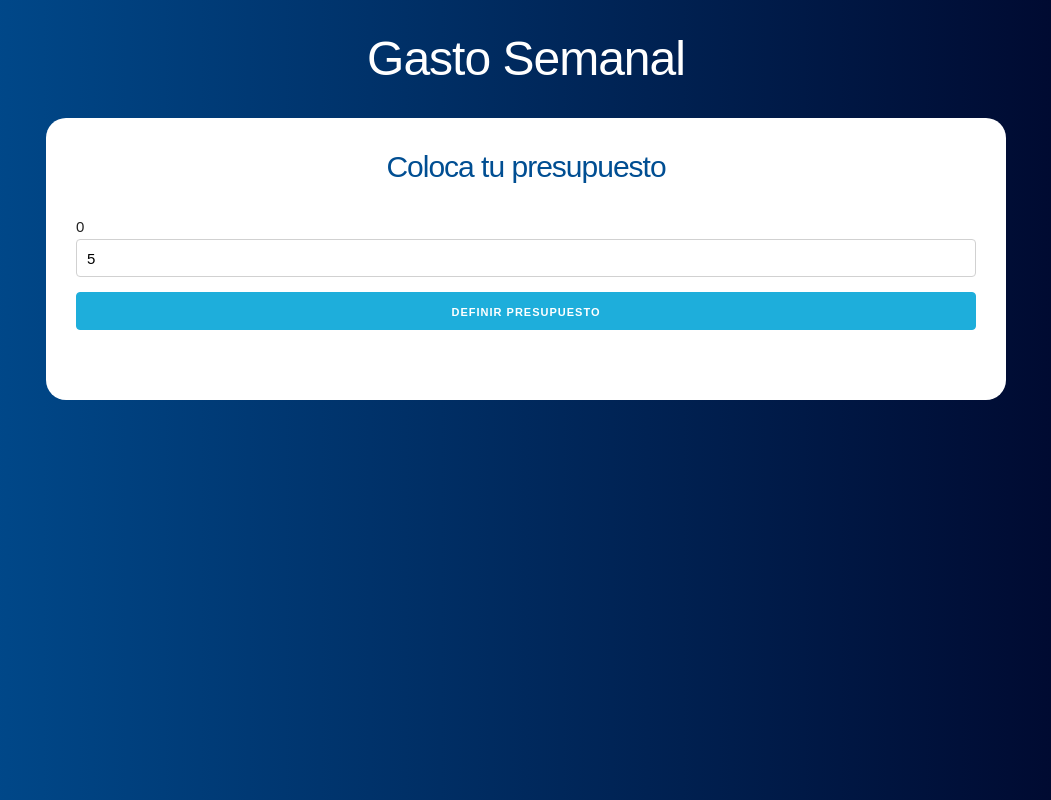
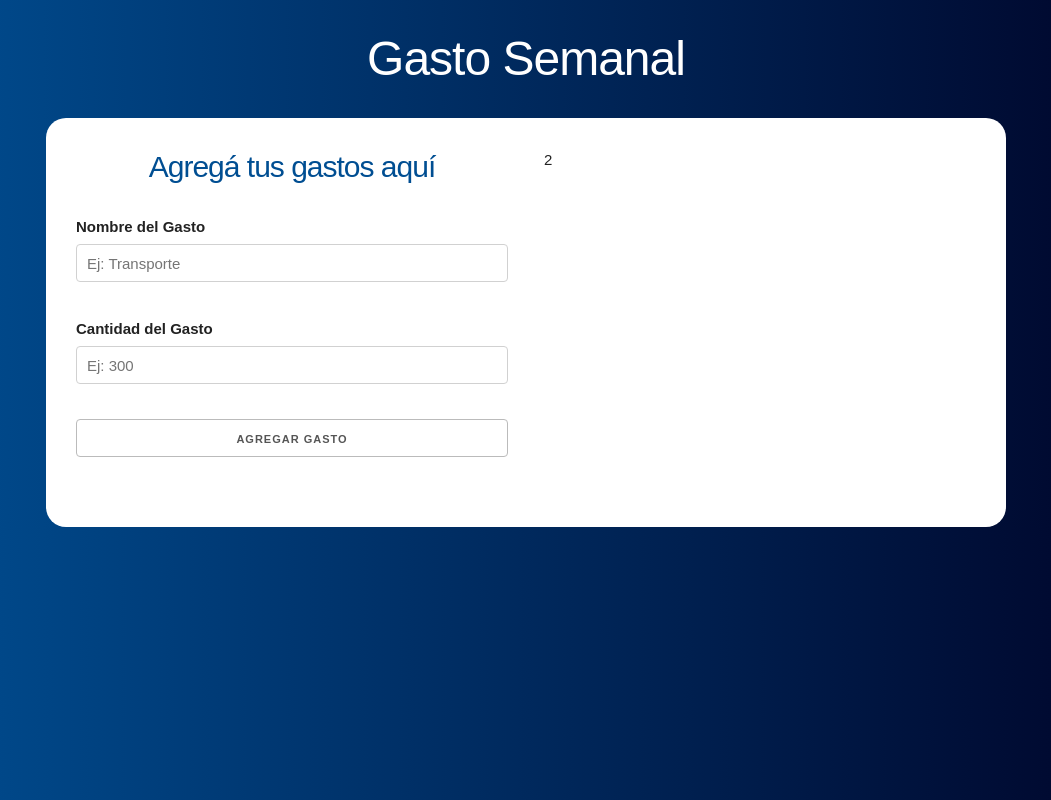
Before and after one commit to maruslarrosa/presupuesto, a React (Create React App) app: page / in a window 1280 px wide. Both pictures are taken after typing "5" into the empty fields and a click on the input "Definir Presupuesto". Shown: the whole page, without its empty margins (114-1165 px from the left). Built offline with nearby package versions, Linux system fonts and the light colour scheme.

Commit message:
Agrego Formulario y condicional de carga de componentes en App

```diff
--- a/src/App.js
+++ b/src/App.js
@@ -1,17 +1,42 @@
-import React from 'react';
-import Pregunta from './components/Pregunta'
+import React, { useState } from 'react';
+import Pregunta from './components/Pregunta';
+import Formulario from './components/Formulario';
 
 function App() {
+
+  const [presupuesto, guardarPresupuesto] = useState(0);
+  const [restante, guardarRestante] = useState(0);
+  const [mostrarpregunta, actualizarPregunta] = useState(true);
+
+
+
   return (
     <div className="container">
       <header>
         <h1>Gasto Semanal</h1>
       </header>
       <div className="contenido-principal contenido">
-        <Pregunta/>
+        {mostrarpregunta ? (
+          <Pregunta
+            guardarPresupuesto={guardarPresupuesto}
+            guardarRestante={guardarRestante}
+            actualizarPregunta={actualizarPregunta}
+          />
+        ) : (
+            <div className="row">
+              <div className="one-half column">
+                <Formulario />
+              </div>
+              <div className="one-half column">
+                2
+        </div>
+            </div>)}
+
+
       </div>
+
     </div>
-    );
+  );
 }
 
 export default App;
--- /dev/null
+++ b/src/components/Formulario.js
@@ -0,0 +1,34 @@
+import React from 'react';
+
+const Formulario = () => {
+    return (
+        <form>
+            <h2>Agregá tus gastos aquí</h2>
+
+            <div className="campo">
+                <label>Nombre del Gasto</label>
+                <input
+                    type="text"
+                    className="u-full-width"
+                    placeholder="Ej: Transporte"
+                ></input>
+            </div>
+            <div className="campo">
+                <label>Cantidad del Gasto</label>
+                <input
+                    type="number"
+                    className="u-full-width"
+                    placeholder="Ej: 300"
+                ></input>
+            </div>
+
+            <input
+                type="submit"
+                className="u-full-width"
+                value="Agregar gasto"
+            />
+        </form>
+    );
+}
+
+export default Formulario;
--- a/src/components/Pregunta.js
+++ b/src/components/Pregunta.js
@@ -1,8 +1,9 @@
 import React, {Fragment, useState} from 'react';
 import Error from './Error';
+import { act } from 'react-dom/test-utils';
 
 
-const Pregunta = () => {
+const Pregunta = ({guardarPresupuesto, guardarRestante, actualizarPregunta}) => {
 
     const [cantidad, guardarCantidad] = useState(0);
     const [error, guardarError] = useState(false);
@@ -18,13 +19,15 @@
             return;
         }
         guardarError(false);
-
+        guardarPresupuesto(cantidad);
+        guardarRestante(cantidad);
+        actualizarPregunta(false);
     }
 
     return (
         <Fragment>
             <h2>Coloca tu presupuesto</h2>
-            {error ? <Error mensaje="El presupuesto es incorrecto." /> : 0}
+            {error ? (<Error mensaje="El presupuesto es incorrecto." />) : null}
             <form onSubmit={agregarPresupuesto}>
                 <input
                     type="number"
```
